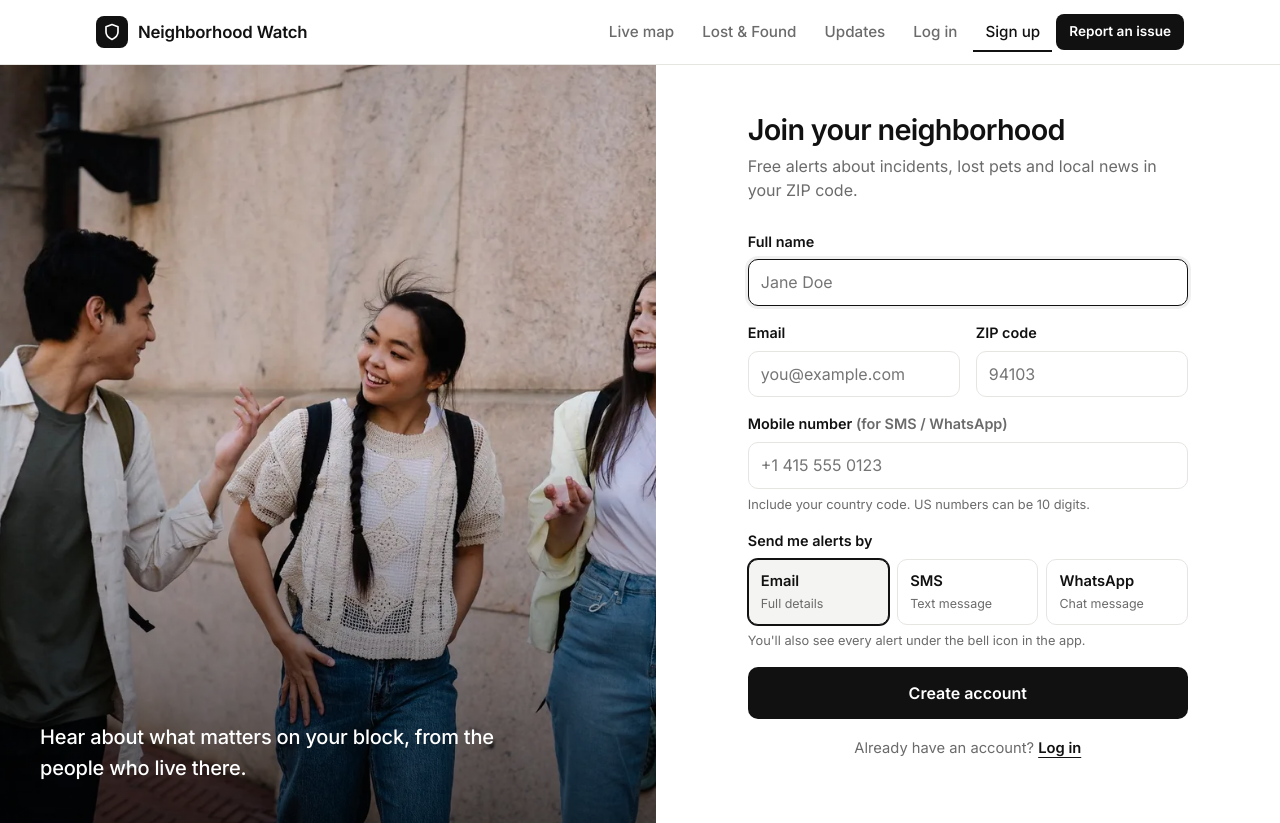
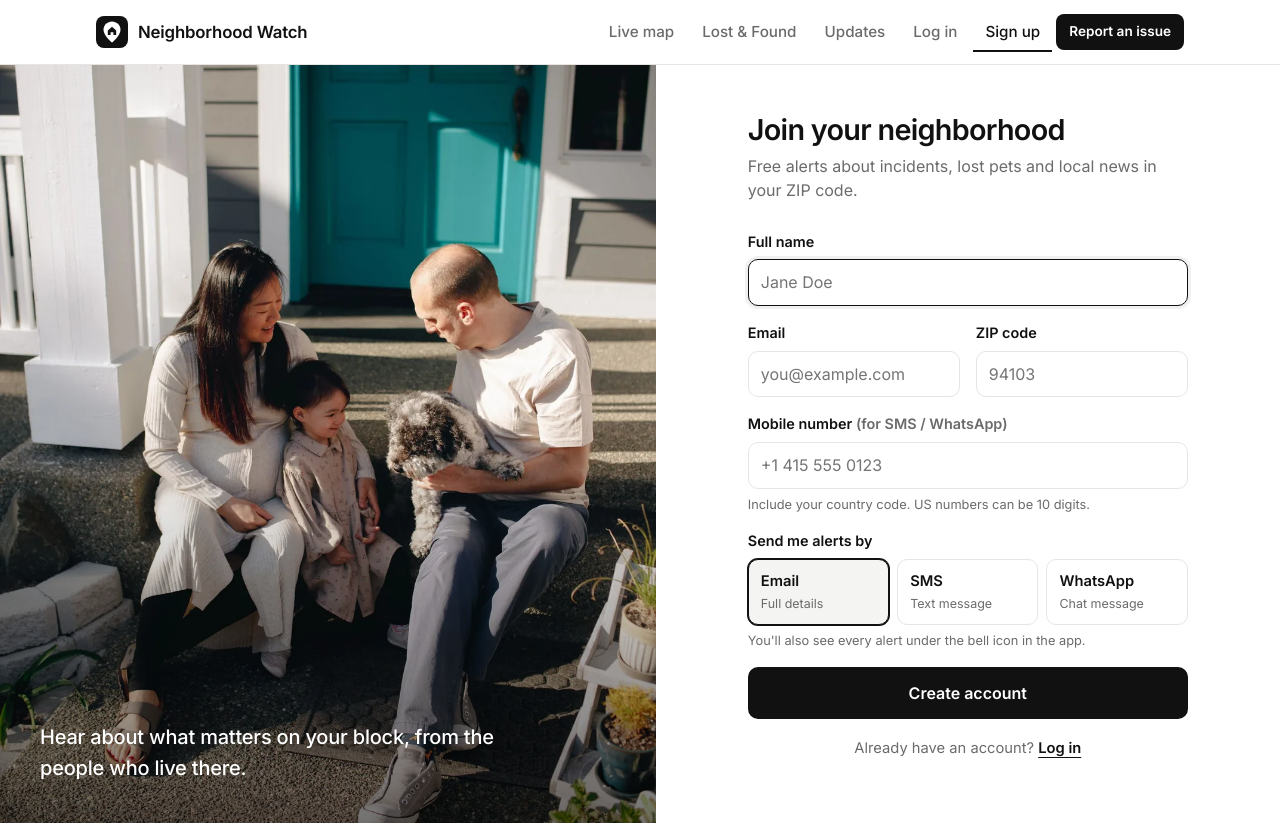
Before and after one commit to Sarthak-bit-coder/CommunityForge, a Flask app: page /signup in a window 1280 px wide. Shown: the top 823 px of the page. Run offline with Flask 3, Linux system fonts and the light colour scheme.

Commit message:
New logo, sign-up photo, and password-protected ngrok hosting
- New SVG logo in the nav and as favicon; portrait sign-up photo
- go_online.ps1 starts ngrok with basic auth (SITE_USER/SITE_PASSWORD from .env),
  leaving /webhooks/ open for Twilio
- ProxyFix for correct https links behind ngrok; APP_DEBUG=0 to disable debug mode publicly
- README: "Putting the app online (ngrok)" section

Co-Authored-By: Claude Opus 5.5 <noreply@anthropic.com>

```diff
--- a/community/app.py
+++ b/community/app.py
@@ -18,6 +18,7 @@ from flask_session import Session
 from flask_sqlalchemy import SQLAlchemy
 from flask_mail import Mail
 from werkzeug.utils import secure_filename
+from werkzeug.middleware.proxy_fix import ProxyFix
 import pyotp
 
 try:  # optional: load settings from a .env file if python-dotenv is installed
@@ -51,6 +52,9 @@ UPLOAD_FOLDER = 'static/uploads'
 ALLOWED_EXTENSIONS = {'png', 'jpg', 'jpeg', 'gif', 'webp'}
 os.makedirs(UPLOAD_FOLDER, exist_ok=True)
 app.config['UPLOAD_FOLDER'] = UPLOAD_FOLDER
+
+# Behind ngrok (or another proxy) trust its X-Forwarded-Proto/Host so links use the public https address.
+app.wsgi_app = ProxyFix(app.wsgi_app, x_proto=1, x_host=1)
 
 Session(app)
 CORS(app)
@@ -1002,7 +1006,10 @@ def login():
 
 
 if __name__ == '__main__':
+    # Set APP_DEBUG=0 when the app is reachable from the internet (e.g. through ngrok):
+    # debug mode shows code and an interactive console on error pages.
+    debug = os.environ.get('APP_DEBUG', '1') != '0'
     # With the debug reloader, only the child process (WERKZEUG_RUN_MAIN=true) serves requests.
-    if os.environ.get('WERKZEUG_RUN_MAIN') == 'true':
+    if not debug or os.environ.get('WERKZEUG_RUN_MAIN') == 'true':
         start_news_poller()
-    app.run(debug=True)
+    app.run(debug=debug)
--- a/community/static/style.css
+++ b/community/static/style.css
@@ -525,6 +525,7 @@ a.mini:hover { text-decoration: none; border-color: var(--accent); }
    ========================================================= */
 .brand { font-weight: 600; letter-spacing: -.01em; }
 .brand-mark { background: var(--text); border-radius: 8px; }
+.brand-logo { display: block; width: 32px; height: 32px; flex-shrink: 0; }
 .nav-links a.link.active { background: none; color: var(--text); box-shadow: inset 0 -2px 0 var(--text); border-radius: 0; }
 .card { box-shadow: none; }
 .item-card:hover { box-shadow: var(--lift); border-color: var(--border); }
--- a/community/templates/base.html
+++ b/community/templates/base.html
@@ -9,6 +9,7 @@
   <link href="https://fonts.googleapis.com/css2?family=Inter:wght@400;500;600;700;800&display=swap" rel="stylesheet">
   <link rel="stylesheet" href="https://unpkg.com/leaflet@1.9.4/dist/leaflet.css" />
   <link rel="stylesheet" href="{{ url_for('static', filename='style.css') }}" />
+  <link rel="icon" type="image/svg+xml" href="{{ url_for('static', filename='img/logo.svg') }}" />
   {% block head %}{% endblock %}
 </head>
 <body>
@@ -30,9 +31,7 @@
   <nav class="nav">
     <div class="container">
       <a class="brand" href="{{ url_for('home') }}">
-        <span class="brand-mark">
-          <svg width="18" height="18" viewBox="0 0 24 24" fill="none" stroke="currentColor" stroke-width="2.2" stroke-linecap="round" stroke-linejoin="round"><path d="M12 22s8-4 8-10V5l-8-3-8 3v7c0 6 8 10 8 10z"/></svg>
-        </span>
+        <img class="brand-logo" src="{{ url_for('static', filename='img/logo.svg') }}" alt="" width="32" height="32">
         Neighborhood Watch
       </a>
       <div class="nav-links">
--- a/community/templates/signup.html
+++ b/community/templates/signup.html
@@ -3,7 +3,7 @@
 {% block title %}Sign up{% endblock %}
 {% block content %}
 <div class="auth-split">
-  <div class="auth-photo" style="background-image:url('{{ url_for('static', filename='img/neighbors-talking.webp') }}')">
+  <div class="auth-photo" style="background-image:url('{{ url_for('static', filename='img/neighbors-porch.webp') }}');background-position:center 65%">
     <blockquote>Hear about what matters on your block, from the people who live there.</blockquote>
   </div>
   <div class="auth-panel">
```
Also changed, not shown: community/README.md, community/static/img/logo.svg (added), community/static/img/neighbors-porch.webp (added), 2 other files.
